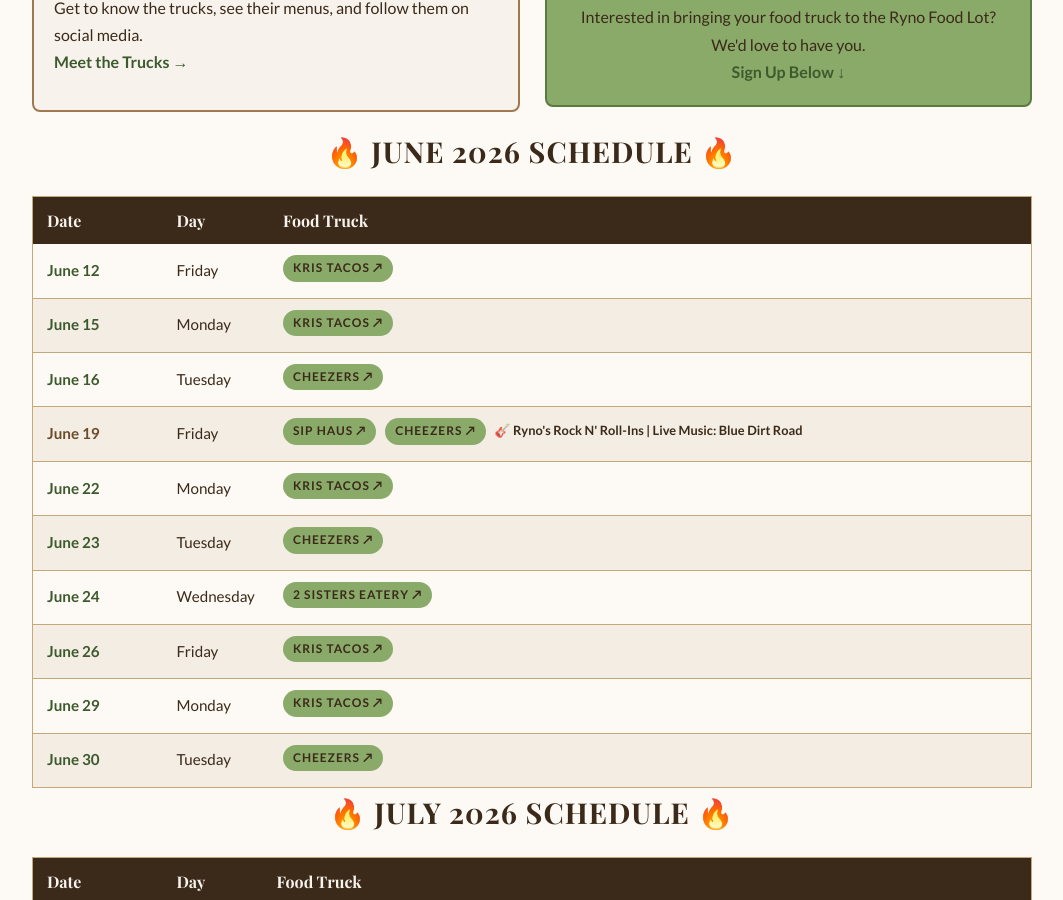
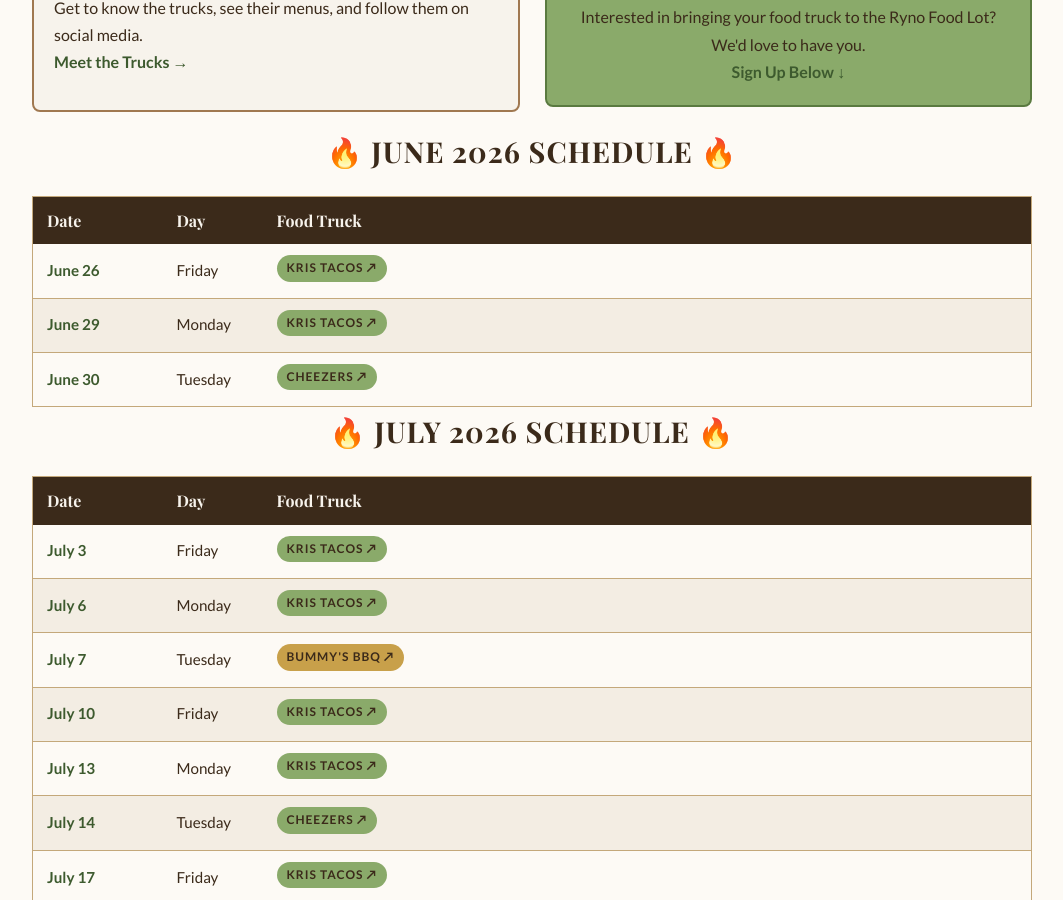
Before and after one commit to blueearthcommunitymarket/blueearthcommunitymarket.github.io, a Jekyll site: the page built from ryno-food-lot/index.html, in a window 1280 px wide and 900 px high, scrolled down 479 px. Shown: the whole window, without its empty margins (108-1171 px from the left). Built offline with Jekyll 4.4.1, drawn with Linux system fonts in a browser that asks for light colours; some web fonts are replaced.

Commit message:
food-lot: remove past dates (auto-cleanup 2026-06-24)

```diff
--- a/ryno-food-lot/index.html
+++ b/ryno-food-lot/index.html
@@ -231,13 +231,13 @@
 
 
 
-                <tr><td class="race-date">June 12</td><td>Friday</td><td><span class="tag"><a href="https://www.facebook.com/share/1AquB7sxYj/?mibextid=wwXIfr" target="_blank" rel="noopener" style="color:inherit;text-decoration:none;">Kris Tacos ↗</a></span></td></tr>
-                <tr><td class="race-date">June 15</td><td>Monday</td><td><span class="tag"><a href="https://www.facebook.com/share/1AquB7sxYj/?mibextid=wwXIfr" target="_blank" rel="noopener" style="color:inherit;text-decoration:none;">Kris Tacos ↗</a></span></td></tr>
-                <tr><td class="race-date">June 16</td><td>Tuesday</td><td><span class="tag"><a href="https://www.facebook.com/share/1CZyABySqK/?mibextid=wwXIfr" target="_blank" rel="noopener" style="color:inherit;text-decoration:none;">Cheezers ↗</a></span></td></tr>
-                <tr style="background: var(--green-light);"><td class="race-date special-event">June 19</td><td>Friday</td><td><span class="tag"><a href="https://www.facebook.com/profile.php?id=61587944709449" target="_blank" rel="noopener" style="color:inherit;text-decoration:none;">Sip Haus ↗</a></span> <span class="tag"><a href="https://www.facebook.com/share/1CZyABySqK/?mibextid=wwXIfr" target="_blank" rel="noopener" style="color:inherit;text-decoration:none;">Cheezers ↗</a></span> <span style="font-size:0.8rem;color: var(--brown-dark);font-weight:700;">🎸 Ryno's Rock N' Roll-Ins | Live Music: Blue Dirt Road</span></td></tr>
-                <tr><td class="race-date">June 22</td><td>Monday</td><td><span class="tag"><a href="https://www.facebook.com/share/1AquB7sxYj/?mibextid=wwXIfr" target="_blank" rel="noopener" style="color:inherit;text-decoration:none;">Kris Tacos ↗</a></span></td></tr>
-                <tr><td class="race-date">June 23</td><td>Tuesday</td><td><span class="tag"><a href="https://www.facebook.com/share/1CZyABySqK/?mibextid=wwXIfr" target="_blank" rel="noopener" style="color:inherit;text-decoration:none;">Cheezers ↗</a></span></td></tr>
-                <tr><td class="race-date">June 24</td><td>Wednesday</td><td><span class="tag"><a href="https://www.facebook.com/share/18GUPLUwMf/?mibextid=wwXIfr" target="_blank" rel="noopener" style="color:inherit;text-decoration:none;">2 Sisters Eatery ↗</a></span></td></tr>
+
+
+
+
+
+
+
                 <tr><td class="race-date">June 26</td><td>Friday</td><td><span class="tag"><a href="https://www.facebook.com/share/1AquB7sxYj/?mibextid=wwXIfr" target="_blank" rel="noopener" style="color:inherit;text-decoration:none;">Kris Tacos ↗</a></span></td></tr>
                 <tr><td class="race-date">June 29</td><td>Monday</td><td><span class="tag"><a href="https://www.facebook.com/share/1AquB7sxYj/?mibextid=wwXIfr" target="_blank" rel="noopener" style="color:inherit;text-decoration:none;">Kris Tacos ↗</a></span></td></tr>
                 <tr><td class="race-date">June 30</td><td>Tuesday</td><td><span class="tag"><a href="https://www.facebook.com/share/1CZyABySqK/?mibextid=wwXIfr" target="_blank" rel="noopener" style="color:inherit;text-decoration:none;">Cheezers ↗</a></span></td></tr>
```
